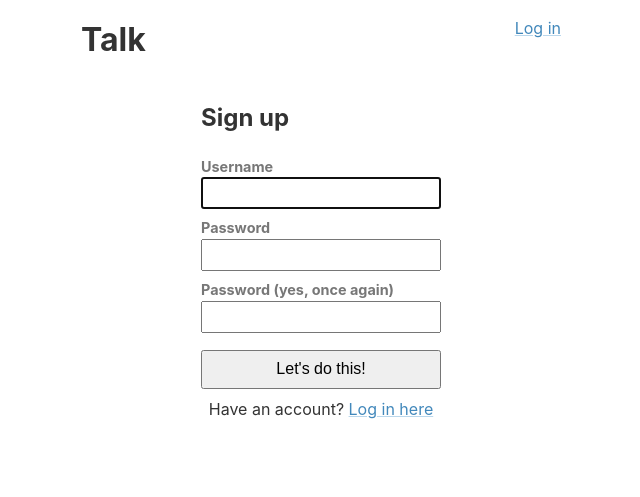
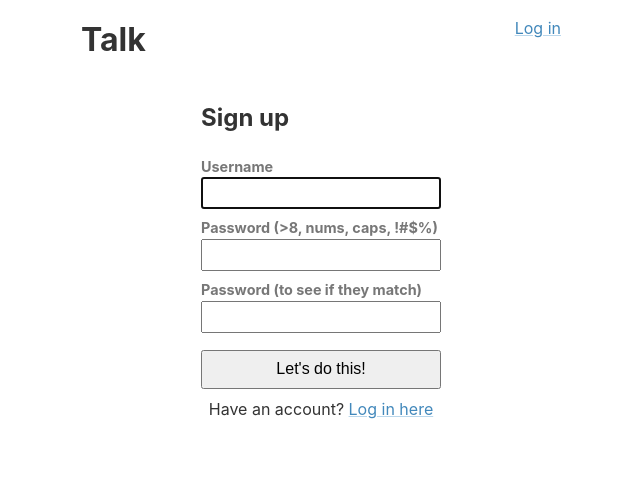
Before and after one commit to c0derabbit/talk, a Flask app: page /signup in a window 1280 px wide. Shown: the top 497 px of the page, without its empty margins (319-959 px from the left). Run offline with Flask 2, Linux system fonts and the light colour scheme; some libraries are stand-ins or nearby versions.

Commit message:
registration: check if username taken, pw long enough

```diff
--- a/templates/signup.html
+++ b/templates/signup.html
@@ -5,9 +5,11 @@
     <h2>Sign up</h2>
     <label for="username">Username</label>
     <input type="text" name="username">
-    <label for="password">Password</label>
+    <label for="password">
+      Password (>8, nums, caps, !#$%)
+    </label>
     <input type="password" name="password">
-    <label for="passwordCheck">Password (yes, once again)</label>
+    <label for="passwordCheck">Password (to see if they match)</label>
     <input type="password" name="passwordCheck">
     <input type="submit" value="Let's do this!">
     <p>Have an account? <a href="{{ url_for('login') }}">Log in here</a></p>
--- a/views.py
+++ b/views.py
@@ -68,12 +68,19 @@ def signup():
 	if session.get('logged_in'):
 		flash('You are already logged in as {}'.format(session.get('username')))
 		return redirect(url_for('show_messages'))
+
 	if request.method == 'POST':
-		if request.form['passwordCheck'] != '' and request.form['password'] != request.form['passwordCheck']:
+		db = get_db()
+		cursor = db.execute('select username from users where username is (?)',
+			[request.form['username']])
+		user = cursor.fetchone()
+		if user is not None:
+			error = 'This username is already taken. Please choose another one.'
+		elif len(request.form['password']) < 8:
+			error = 'Your password is too short. It should be at least 8 characters.'
+		elif request.form['password'] != request.form['passwordCheck']:
 			error = 'Passwords don\'t match'
 		else:
-			db = get_db()
-			# TODO check if username already exists
 			db.execute('insert into users (username, password) values (?, ?)',
 				[request.form['username'], p.hash(request.form['password'])])
 			db.commit()
```
